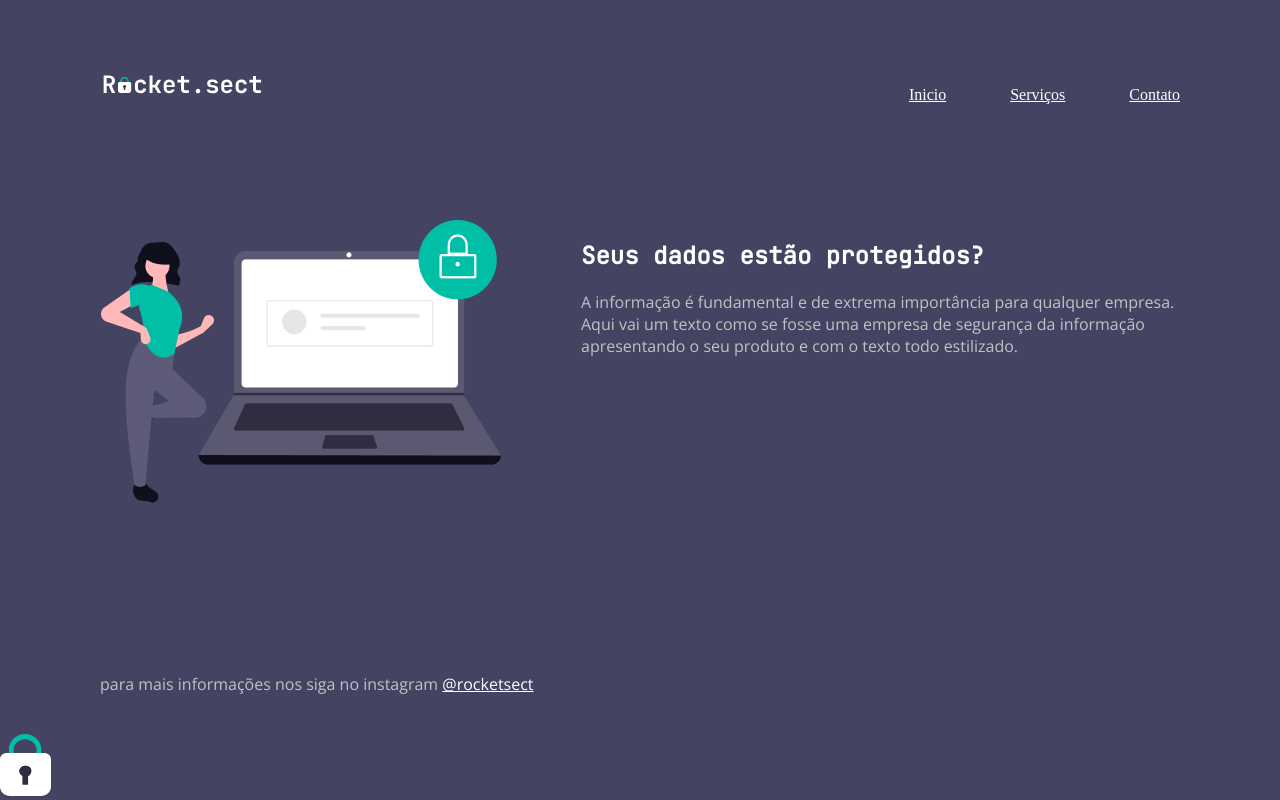
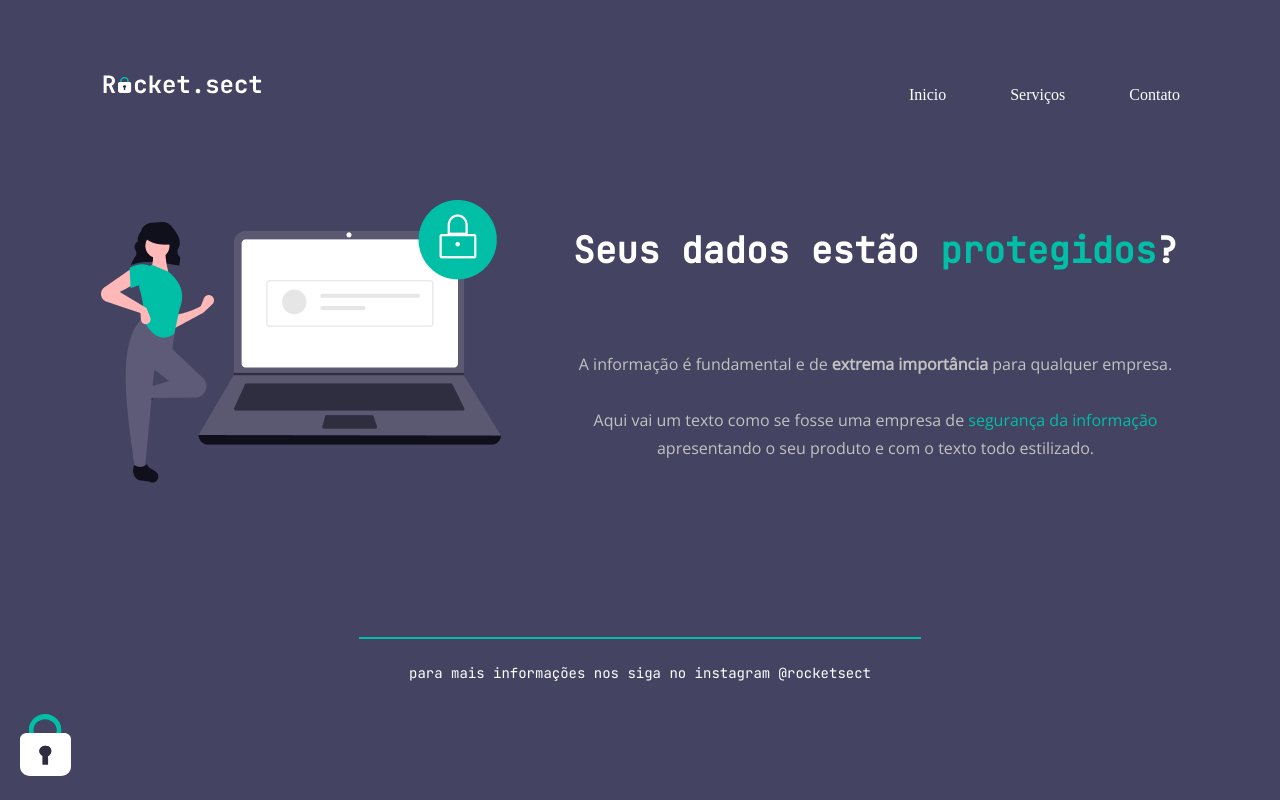
Before and after one commit to Priscilacastroa/Desafio-Est-gio2-Explore, a plain HTML site: page index.html in a window 1280 px wide. Drawn offline with nearby package versions, Linux system fonts and the light colour scheme.

Commit message:
finalizacao

```diff
--- a/index.html
+++ b/index.html
@@ -30,17 +30,20 @@
             <img src="./images/img1.png" alt="desenho de uma mulher ao lado de um notebook">
         </div>
         <div class="textos">
-            <h1> Seus dados estão protegidos?</h1>
-            <p>A informação é fundamental e de extrema importância para qualquer empresa.
+            <h1> Seus dados estão <span>protegidos</span>?</h1>
+            <p>A informação é fundamental e de <strong>extrema importância</strong> para qualquer empresa.
             </br>
-            Aqui vai um texto como se fosse uma empresa de segurança da informação apresentando
+            </br>
+            Aqui vai um texto como se fosse uma empresa de <span>segurança da informação</span> apresentando
             o seu produto e com o texto todo estilizado.</p>
         </div>
     </section>
 
     <footer>
 
-        <p>para mais informações nos siga no instagram <a href="https://www.instagram.com">@rocketsect</a></p>
+        <div id="line"></div>
+
+        <p>para mais informações nos siga no instagram <a href="https://www.instagram.com" target="_blank">@rocketsect</a></p>
 
     </footer>
     <div class="cadeado">
--- a/style.css
+++ b/style.css
@@ -13,7 +13,7 @@ body {
 nav {
     display: flex;
     justify-content: space-between;
-    padding-bottom: 100px;
+    padding-bottom: 80px;
 }
 
 nav ul {
@@ -30,29 +30,58 @@ a {
 section {
     display: flex;
     justify-content: space-between;
-    gap: 80px;
+    gap: 70px;
     padding-bottom: 150px;
 }
 
 h1 {
     font-family: 'JetBrains Mono', monospace;
-    color: #FFFFFF
+    color: #FFFFFF;
+    padding-bottom: 50px;
+    text-align: center;
+    font-size: 36px;
+    line-height: 40px;
+}
+
+h1 p, span {
+   color: #00BFA6;
 }
 
 p {
     font-family: 'Open Sans', sans-serif;
     color: #C2C2C2;
+    text-align: center;
+    font-size: 16px;
+    line-height: 28px;
 }
 
-footer {
-    display: flex;
+footer p {
     color: #FFFFFF;
+    font-family: 'JetBrains Mono', monospace;
     text-align: center;
+    font-size: 14px;
+    line-height: 28px;
+}
+
+a {
+    text-decoration: none;
+}
+
+ul li a:hover {
+    font-weight: bold;
+    opacity: 1;
+}
+
+#line {
+    width: 560px;
+    height: 0px;
+    margin: 0 auto 20px;
+    border: 1px solid #00BFA6;
 }
 
 .cadeado {
     position: fixed;
-    bottom: 0;
-    left: 0;
+    bottom: 20px;
+    left: 20px;
 
 }
```
